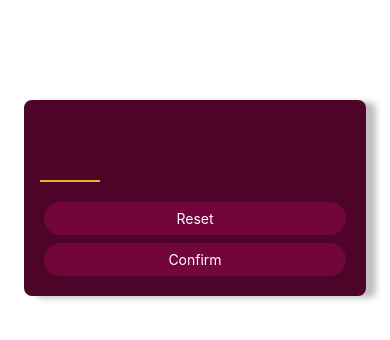
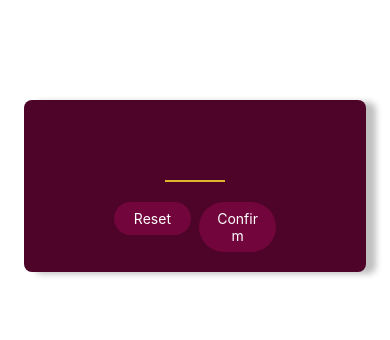
Before and after one commit to rozalinaag/number-guessing-game, a React Native app: screen / in a window 390 px wide. Shown: the top 340 px of the page. Built offline with nearby package versions, Linux system fonts and the light colour scheme.

Commit message:
buttons container

```diff
--- a/screens/StartGameScreens.js
+++ b/screens/StartGameScreens.js
@@ -10,8 +10,15 @@ export default function StartGameScreens() {
         keyboardType="number-pad"
         autoCapitalize="none"
       />
-      <PrimaryButton>Reset</PrimaryButton>
-      <PrimaryButton>Confirm</PrimaryButton>
+      <View style={styles.buttons}>
+        <View style={styles.button}>
+          <PrimaryButton>Reset</PrimaryButton>
+        </View>
+
+        <View style={styles.button}>
+          <PrimaryButton>Confirm</PrimaryButton>
+        </View>
+      </View>
     </View>
   );
 }
@@ -20,6 +27,8 @@ const styles = StyleSheet.create({
   inputContainer: {
     padding: 16,
     marginTop: 100,
+    alignItems: 'center',
+    justifyContent: 'center',
     marginHorizontal: 24,
     borderRadius: 8,
     backgroundColor: '#4e0329',
@@ -41,4 +50,10 @@ const styles = StyleSheet.create({
     fontWeight: 'bold',
     textAlign: 'center',
   },
+  buttons: {
+    flexDirection: 'row',
+  },
+  button: {
+    flex: 1,
+  },
 });
```
